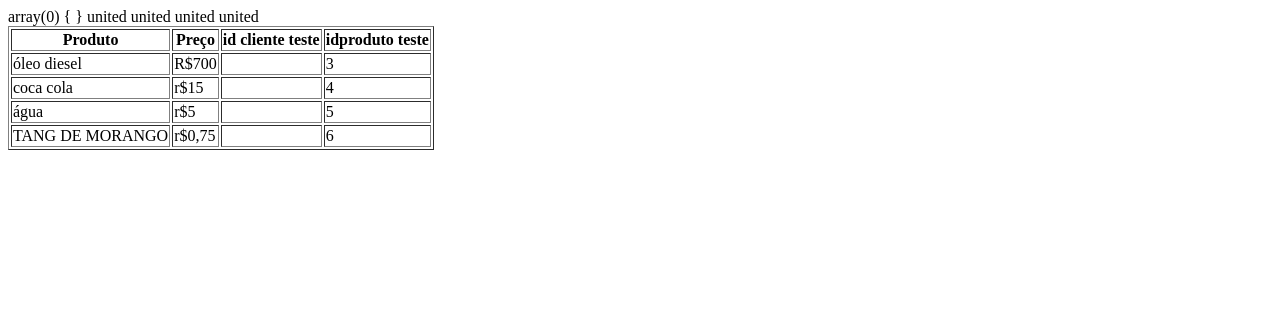
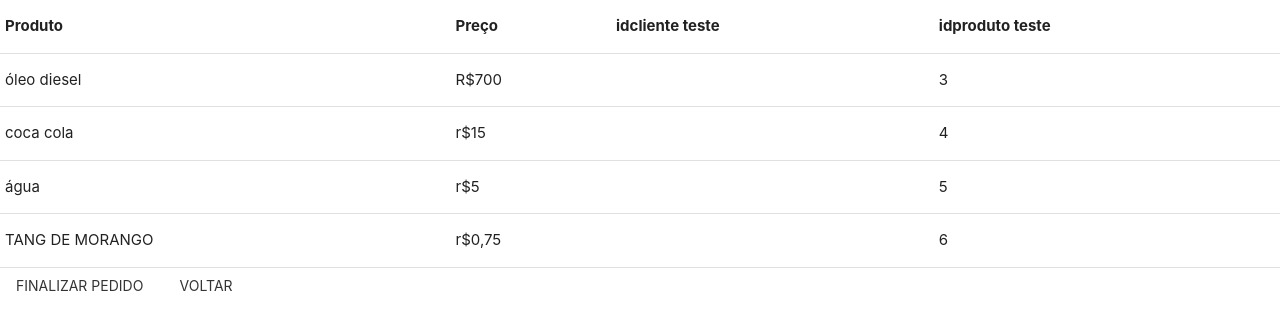
Before and after one commit to RCordeiroAlmeida/QUIMIS, a PHP site: page /pedidos/novo.php in a window 1280 px wide. Shown: the top 330 px of the page. Run offline with PHP 8.4, Linux system fonts and the light colour scheme; data comes from the database, SQL or seed files in the repository; data that the repository does not hold is empty; some libraries are stand-ins or nearby versions.

Commit message:
v.1.22.2

```diff
--- a/estoque/gerenciarEstoque.php
+++ b/estoque/gerenciarEstoque.php
@@ -81,7 +81,7 @@
                                     <div>
                                         <button data-target='modal1' class='btn modal-trigger waves-effect waves-light red'><i class='material-icons'>delete</i></button>
                                     </div>
-                                    <div id='modal2' class='modal'>
+                                    <div id='modal1' class='modal'>
                                         <div class='modal-content'>
                                             <h3>ATENÇÃO</h3>
                                             <h6>Clicando no botão abaixo, você concorda em excluir permanentemente os dados desse cliente</h6>
@@ -104,7 +104,7 @@
     </div>
 
     <!--JavaScript at end of body for optimized loading-->
-    <scrip src="https://cdnjs.cloudflare.com/ajax/libs/materialize/1.0.0/js/materialize.min.js"></scrip>
+    <script src="https://cdnjs.cloudflare.com/ajax/libs/materialize/1.0.0/js/materialize.min.js"></script>
     <script src="https://ajax.googleapis.com/ajax/libs/jqueryui/1.12.1/jquery-ui.min.js"></script>
     <script src="https://ajax.googleapis.com/ajax/libs/jquery/2.2.4/jquery.min.js"></script>
     <script>M.AutoInit();</script>
--- a/pedidos/detalhes.php
+++ b/pedidos/detalhes.php
@@ -1,5 +1,5 @@
 <!DOCTYPE html>
-<html lang="en">
+<html lang="pt-br">
 <head>
     <meta charset="UTF-8">
     <meta name="viewport" content="width=device-width, initial-scale=1.0">
--- a/pedidos/novo.php
+++ b/pedidos/novo.php
@@ -3,6 +3,16 @@
 <head>
     <meta charset="UTF-8">
     <meta name="viewport" content="width=device-width, initial-scale=1.0">
+    <link rel="stylesheet" href="../css/main.css">
+    <link rel="stylesheet" href="../css/table.css">
+    <!--Import Google Icon Font-->
+    <link href="https://fonts.googleapis.com/icon?family=Material+Icons" rel="stylesheet">
+    <!--Import materialize.css-->
+    <link rel="stylesheet" href="https://cdnjs.cloudflare.com/ajax/libs/materialize/1.0.0/css/materialize.min.css">
+    <!---->
+    <script src="https://code.jquery.com/jquery-3.2.1.slim.min.js"></script>
+    <script src="https://cdnjs.cloudflare.com/ajax/libs/jquery.mask/1.14.15/jquery.mask.min.js"></script>
+    <script src="https://cdnjs.cloudflare.com/ajax/libs/popper.js/1.12.9/umd/popper.min.js"></script>
     <title>Novo pedido</title>
 </head>
 <body>
@@ -11,13 +21,13 @@
             <tr>
                 <th>Produto</th>
                 <th>Preço</th>
-                <th>id cliente teste</th>
+                <th>idcliente teste</th>
                 <th>idproduto teste</th>
             </tr>
         </thead>
         <?php
             require_once "../banco/conexao.php";
-            var_dump($_POST);
+            //var_dump($_POST);
 
             $id_cliente = $_POST['id_cliente'];
 
@@ -31,7 +41,7 @@
                 $nproduto = $dados['nome'];
                 $preço = $dados['precoMed'];
 
-                echo " united
+                echo "
                     <tbody>
                         <tr>
                             <td>$nproduto</td>
@@ -40,10 +50,20 @@
                             <td>$id_prod</td>
                         </tr>
                     </tbody>
+
                 ";
-
             }
         ?>
     </table>
+    <form action = 'detalhes.php' method = 'POST'/>
+        <input type = 'hidden' name = 'id_cliente' value = '$id'/>
+        <button type = 'submit' class='waves-effect waves-green btn-flat'>Finalizar pedido</button>
+        <a href='clientes.php' class='waves-effect waves-green btn-flat'>Voltar</a>
+    </form>
 </body>
+<!--JavaScript at end of body for optimized loading-->
+    <script src="https://cdnjs.cloudflare.com/ajax/libs/materialize/1.0.0/js/materialize.min.js"></script>
+    <script src="https://ajax.googleapis.com/ajax/libs/jqueryui/1.12.1/jquery-ui.min.js"></script>
+    <script src="https://ajax.googleapis.com/ajax/libs/jquery/2.2.4/jquery.min.js"></script>
+    <script>M.AutoInit();</script
 </html>
```
